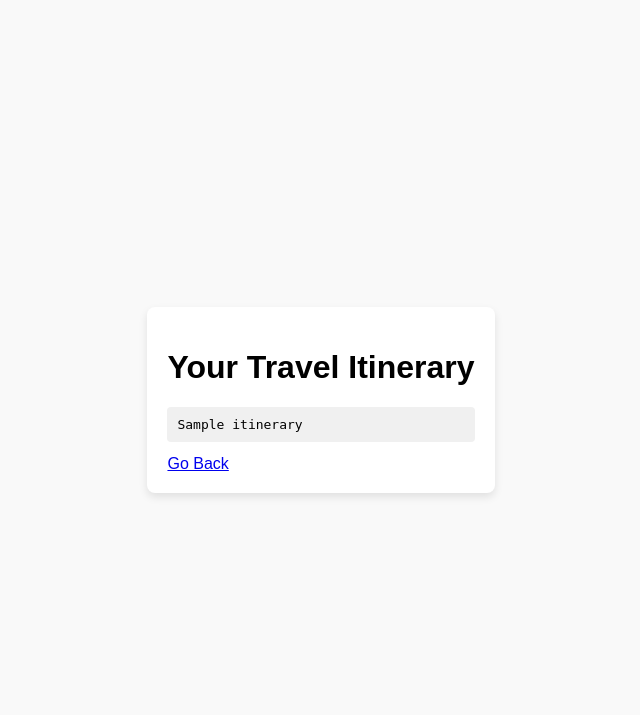
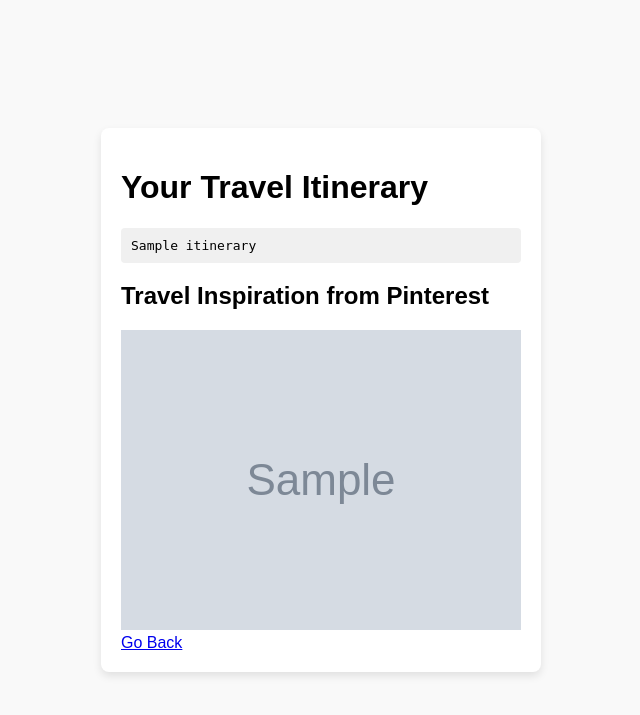
Before and after one commit to andrewdent1/travel-bot-open, a Flask app: template templates/itinerary.html in a window 1280 px wide. Shown: the top 715 px of the page, without its empty margins (319-959 px from the left). Run offline with Flask 3, Linux system fonts and the light colour scheme; the template is opened without the code that fills it: most values are stand-ins (such as "Sample title", 1, 10 or a date in 2020); grey boxes marked "Sample" are stand-in pictures.

Commit message:
Update itinerary.html

```diff
--- a/templates/itinerary.html
+++ b/templates/itinerary.html
@@ -12,6 +12,16 @@
     <div class="container">
         <h1>Your Travel Itinerary</h1>
         <pre>{{ itinerary }}</pre>
+        <h2>Travel Inspiration from Pinterest</h2>
+        <div id="pinterest-posts">
+            {% for post in pinterest_posts %}
+            <div class="pinterest-post">
+                <a href="{{ post.link }}" target="_blank">
+                    <img src="{{ post.image_url }}" alt="Pinterest Post">
+                </a>
+            </div>
+            {% endfor %}
+        </div>
         <a href="/">Go Back</a>
     </div>
 </body>
```
